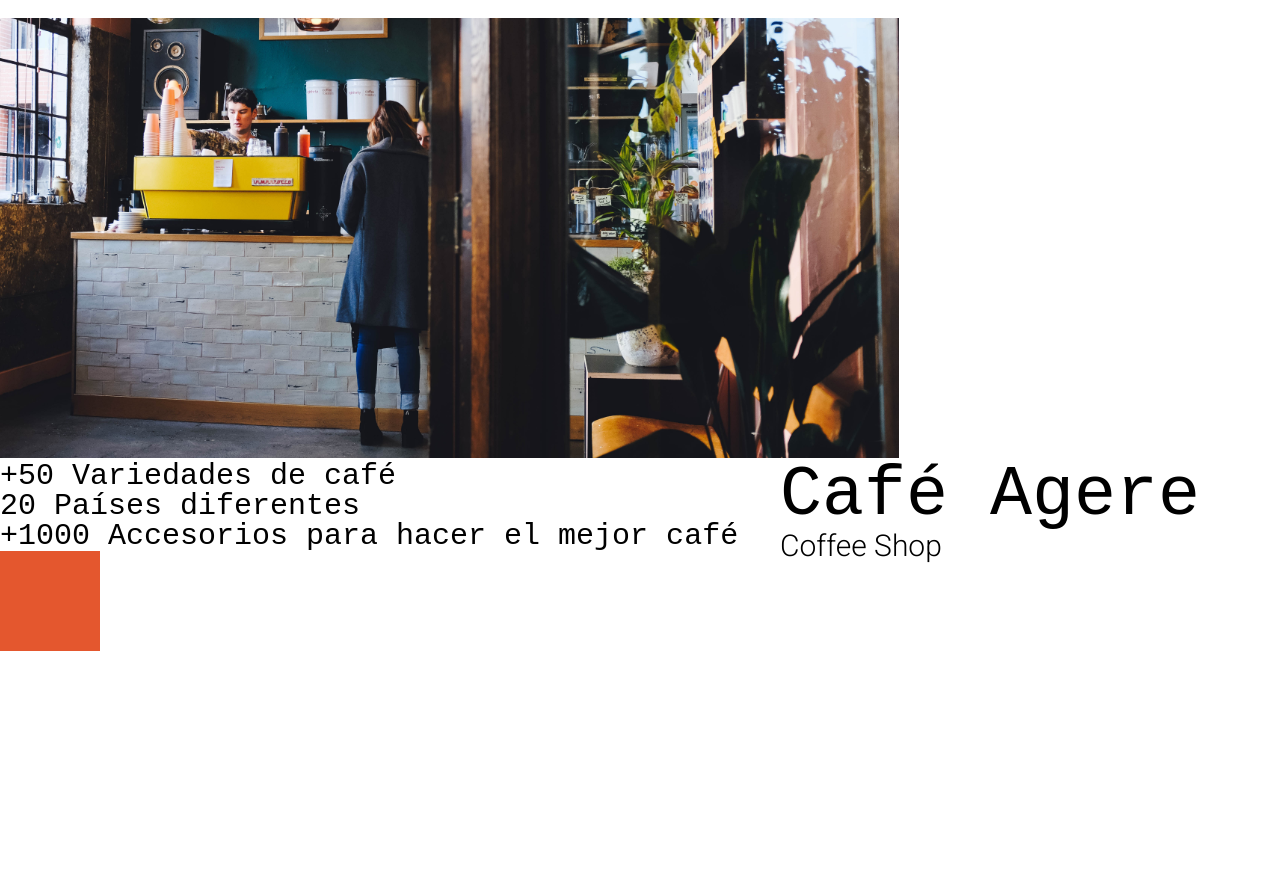
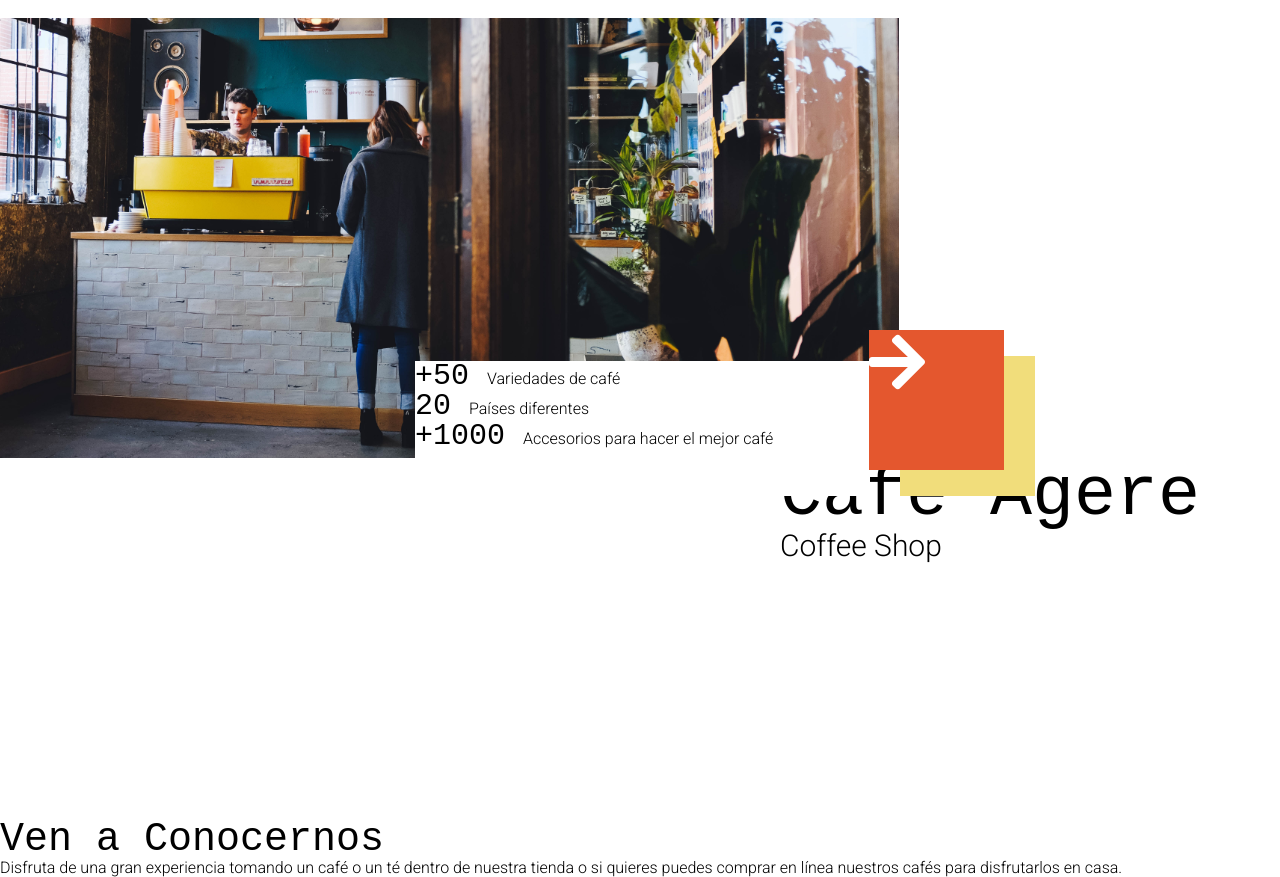
Before and after one commit to andreaescu/cafe-agere, a plain HTML site: page index.html in a window 1280 px wide. Shown: the part 100-977 px from the top of the page. Before the commit the page ends 800 px from the top, so only its background shows below. Drawn offline with Linux system fonts and the light colour scheme; a web font is replaced by a local one.

Commit message:
ubicacion

```diff
--- a/assets/sass/base/_typography.scss
+++ b/assets/sass/base/_typography.scss
@@ -32,3 +32,9 @@ h4 {
   color: $black;
   font-family: $mono;
 }
+
+p {
+  font-family: $roboto;
+  font-size: $medium;
+  color: $black;
+}
--- a/assets/sass/layout/_section.scss
+++ b/assets/sass/layout/_section.scss
@@ -9,9 +9,41 @@
   margin-right: 80px;
 }
 
+.description {
+  color: $white;
+}
+
+.description__text {
+  display: block;
+  background-color: $white;
+  position: relative;
+  left: 415px;
+  bottom: 100px;
+  height: 135px;
+  width: 455px;
+}
+
+.description__decoration-2 {
+  display: inline-block;
+  height: 140px;
+  width: 135px;
+  background-color: $flame;
+  position: relative;
+  left: 730px;
+  bottom: 350px;
+}
+
 .description__decoration-1 {
   display: inline-block;
-  height: 100px;
-  width: 100px;
-  background-color: $flame;
+  height: 140px;
+  width: 135px;
+  background-color: $buff;
+  position: relative;
+  left: 900px;
+  bottom: 240px;
 }
+
+.description__paragraph {
+  font-family: $roboto;
+  font-size: $medium;
+}
--- a/assets/sass/main.scss
+++ b/assets/sass/main.scss
@@ -7,6 +7,6 @@
 
 @import 'layout/navigation';
 @import 'layout/section';
-@import 'layout/footer';
+@import 'layout/ubication';
 
 @import 'components/buttons';
--- a/index.html
+++ b/index.html
@@ -4,6 +4,7 @@
     <meta charset="utf-8">
     <meta name="viewport" content="width=device-width, initial-scale=1.0">
     <link href="https://fonts.googleapis.com/css?family=PT+Mono|Roboto:300&display=swap" rel="stylesheet">
+    <link rel="stylesheet" href="https://use.fontawesome.com/releases/v5.6.3/css/all.css" integrity="sha384-UHRtZLI+pbxtHCWp1t77Bi1L4ZtiqrqD80Kn4Z8NTSRyMA2Fd33n5dQ8lWUE00s/" crossorigin="anonymous">
     <link rel="stylesheet" href="assets/css/main.css">
     <title>Café Agere</title>
   </head>
@@ -27,17 +28,28 @@
     </nav>
 
     <section class="principal">
-        <img class="principal__img"src="assets/images/img-1.png" alt="cafetería">
+        <img class="principal__img" src="assets/images/img-1.png" alt="cafetería">
         <div class="principal__txt">
           <h1>Café Agere</h1>
           <h3>Coffee Shop</h3>
         </div>
     </section>
     <div class="description">
-      <h4>+50 <span>Variedades de café</span></h4>
-      <h4>20 <span>Países diferentes</span></h4>
-      <h4>+1000 <span>Accesorios para hacer el mejor café</span></h4>
-      <span class="description__decoration-1"></span>
-      <span class="description__decoration-2"></span>
+      <div class="description__text">
+        <h4>+50 <span class="description__paragraph">Variedades de café</span></h4>
+        <h4>20 <span class="description__paragraph">Países diferentes</span></h4>
+        <h4>+1000 <span class="description__paragraph">Accesorios para hacer el mejor café</span></h4>
+      </div>
+      <span <i class="description__decoration-1"></span>
+      <span class="fas fa-arrow-right fa-4x description__decoration-2"></span>
+    </div>
+    <div class="ubication">
+      <div class="ubication__text">
+        <h2>Ven a Conocernos</h2>
+        <p>Disfruta de una gran experiencia tomando un café o un té dentro de nuestra tienda o si quieres puedes comprar en línea nuestros cafés para disfrutarlos en casa.</p>
+      </div>
+      <div>
+        <span class="ubication__decoration"></span>
+      </div>
     </div>
   </body>
```
Also changed, not shown: assets/css/main.css, assets/sass/layout/_footer.scss (deleted), assets/sass/layout/_ubication.scss (added), 1 other file.
